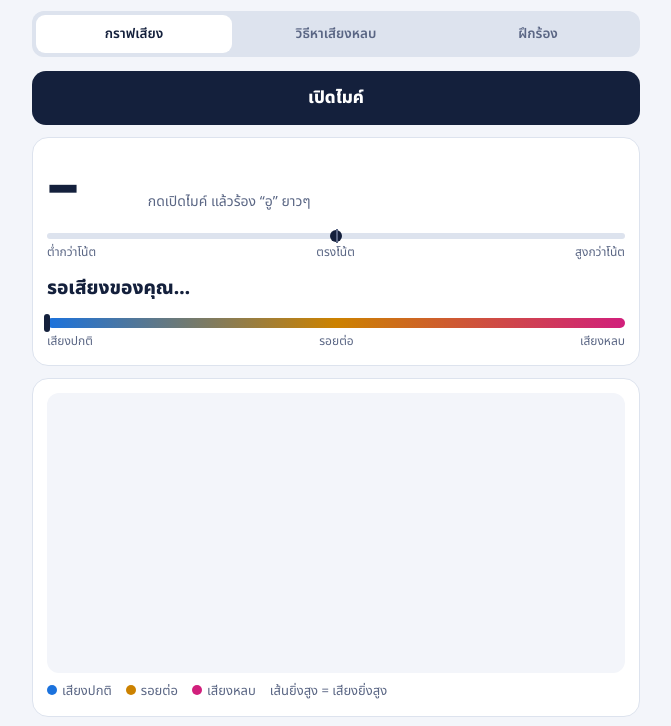
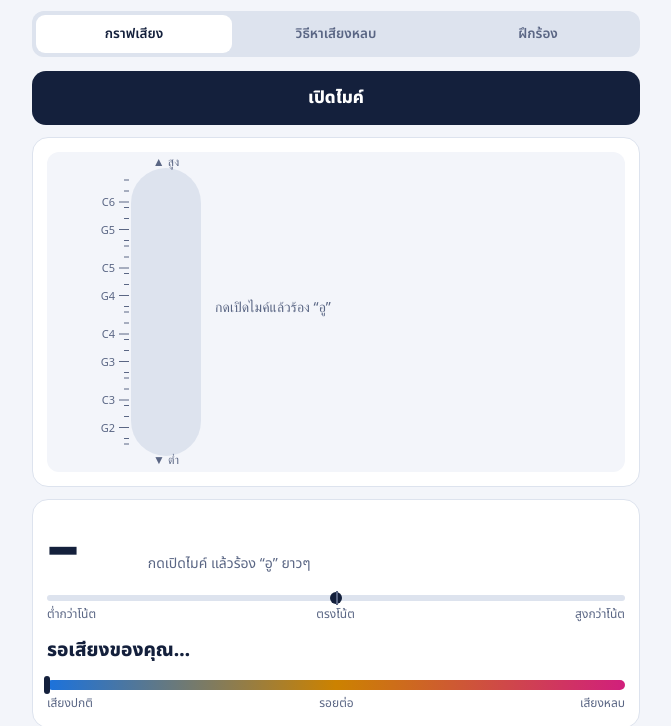
Before and after one commit to marruriki0-spec/Proxygpt, a plain HTML site: page index.html in a window 1280 px wide. Shown: the part 84-810 px from the top of the page, without its empty margins (304-975 px from the left). Drawn offline with Linux system fonts and the light colour scheme.

Commit message:
Add files via upload

```diff
--- a/index.html
+++ b/index.html
@@ -71,6 +71,7 @@ label{display:block;font-size:14px;color:var(--mute)}
 <section id="mic">
 <button class="btn" id="go">เปิดไมค์</button>
 <div class="card" id="err"></div>
+<div class='card'><canvas id='tb' style='height:320px'></canvas></div>
 <div class="card">
 <div class="big"><div id="note">–</div><div id="hz">กดเปิดไมค์ แล้วร้อง “อู” ยาวๆ</div></div>
 <div class="tune"><i id="tdot"></i></div>
@@ -179,7 +180,7 @@ function analyze(now){
  minM=minM===null?m:Math.min(minM,m);maxM=maxM===null?m:Math.max(maxM,m);
  if(ns==='fal'){hold+=dt;if(hold>=3000&&!done){done=true;cnt++;$('#cnt').textContent=cnt}}
  else if(ns==='chest'){hold=0;done=false}
- drillTick(now,m,ns);
+ drillTick(now,m,ns);tv.m=m;tv.ns=ns;tv.t=now;
  const c=(m-Math.round(m))*100;
  $('#note').textContent=nm(m);
  $('#hz').textContent=Math.round(f)+' Hz · '+(Math.abs(c)<12?'ตรงโน้ต':c>0?'สูงไปนิด':'ต่ำไปนิด');
@@ -203,7 +204,7 @@ function draw(now){
 function loop(now){
  if(!run)return;
  if(now-last>32){last=now;analyze(now)}
- drillTime(now);draw(now);dDraw(now);requestAnimationFrame(loop);
+ drillTime(now);draw(now);dDraw(now);tDraw(now);requestAnimationFrame(loop);
 }
 async function start(){
  $('#err').style.display='none';
@@ -229,7 +230,7 @@ function stop(){run=false;stream&&stream.getTracks().forEach(t=>t.stop());ctx&&c
 $('#go').onclick=()=>run?stop():start();
 function tab(n){
  document.querySelectorAll('.tabs button').forEach(b=>b.setAttribute('aria-selected',b.dataset.t===n));
- $('#drill').hidden=n!=='drill';$('#mic').hidden=n!=='mic';$('#learn').hidden=n!=='learn';if(n==='mic')size();
+ $('#drill').hidden=n!=='drill';$('#mic').hidden=n!=='mic';$('#learn').hidden=n!=='learn';if(n==='mic'){size();tDraw(performance.now())}
 }
 document.querySelectorAll('.tabs button').forEach(b=>b.onclick=()=>tab(b.dataset.t));
 $('#tomic').onclick=()=>{tab('mic');scrollTo(0,0)};
@@ -358,7 +359,33 @@ function dDraw(now){
  const p=pts[pts.length-1];
  if(p&&now-p.t<300){g2.fillStyle=C[p.ns];g2.beginPath();g2.arc(x(p.t),y(p.m),6,0,7);g2.fill()}
 }
-addEventListener('resize',size);size();
+const tc=$('#tb'),g3=tc.getContext('2d'),tv={m:null,cur:null,ns:'mid',t:0};
+function tDraw(now){
+ if(!tc.clientWidth)return;
+ const d=devicePixelRatio||1,w=tc.clientWidth,h=tc.clientHeight;
+ if(tc.width!==Math.round(w*d)||tc.height!==Math.round(h*d)){tc.width=Math.round(w*d);tc.height=Math.round(h*d)}
+ g3.setTransform(d,0,0,d,0,0);g3.clearRect(0,0,w,h);
+ const top=28,bot=h-28,X=84,TW=70,y=m=>bot-(m-LO)/(HI-LO)*(bot-top);
+ const live=tv.m!==null&&now-tv.t<350;
+ if(live)tv.cur=tv.cur===null?tv.m:tv.cur+(tv.m-tv.cur)*.3;
+ const C={chest:css('--chest'),mid:css('--mid'),fal:css('--fal')},ink=css('--ink'),mu=css('--mute');
+ const rr=(x,yy,ww,hh,r)=>{g3.beginPath();g3.moveTo(x+r,yy);g3.arcTo(x+ww,yy,x+ww,yy+hh,r);g3.arcTo(x+ww,yy+hh,x,yy+hh,r);g3.arcTo(x,yy+hh,x,yy,r);g3.arcTo(x,yy,x+ww,yy,r);g3.closePath()};
+ g3.fillStyle=css('--line');rr(X,top-12,TW,bot-top+24,TW/2);g3.fill();
+ const Y=tv.cur===null?0:Math.min(bot+10,Math.max(top-10,y(tv.cur)));
+ if(tv.cur!==null){g3.save();rr(X,top-12,TW,bot-top+24,TW/2);g3.clip();g3.globalAlpha=live?.3:.12;g3.fillStyle=C[tv.ns];g3.fillRect(X,Y,TW,h-Y);g3.restore()}
+ g3.font='11px system-ui,sans-serif';g3.textAlign='right';g3.fillStyle=mu;g3.strokeStyle=mu;g3.lineWidth=1;
+ for(let m=LO;m<=HI;m++){const k=m%12;if(![0,2,4,5,7,9,11].includes(k))continue;const L=k===0||k===7;g3.beginPath();g3.moveTo(X-(L?12:7),y(m));g3.lineTo(X-2,y(m));g3.stroke();if(L)g3.fillText(nm(m),X-16,y(m)+4)}
+ g3.textAlign='left';
+ if(minM!==null){[[maxM,'สูงสุด'],[minM,'ต่ำสุด']].forEach(([v,t])=>{const yy=y(v);g3.fillStyle=mu;g3.beginPath();g3.moveTo(X+TW+2,yy);g3.lineTo(X+TW+9,yy-4);g3.lineTo(X+TW+9,yy+4);g3.fill();g3.fillText(t,X+TW+12,yy+4)})}
+ if(tv.cur!==null){
+  g3.globalAlpha=live?1:.35;
+  g3.fillStyle=C[tv.ns];g3.beginPath();g3.arc(X+TW/2,Y,22,0,7);g3.fill();g3.lineWidth=4;g3.strokeStyle=css('--card');g3.stroke();
+  g3.fillStyle=ink;g3.font='bold 34px system-ui,sans-serif';g3.fillText(nm(tv.m),X+TW+16,Y+12);
+  g3.globalAlpha=1;
+ }else{g3.fillStyle=mu;g3.font='14px system-ui,sans-serif';g3.fillText('กดเปิดไมค์แล้วร้อง “อู”',X+TW+14,h/2)}
+ g3.fillStyle=mu;g3.font='12px system-ui,sans-serif';g3.textAlign='center';g3.fillText('▲ สูง',X+TW/2,14);g3.fillText('▼ ต่ำ',X+TW/2,h-8);g3.textAlign='left';
+}
+addEventListener('resize',size);size();tDraw(0);
 </script>
 </body>
 </html>
```
